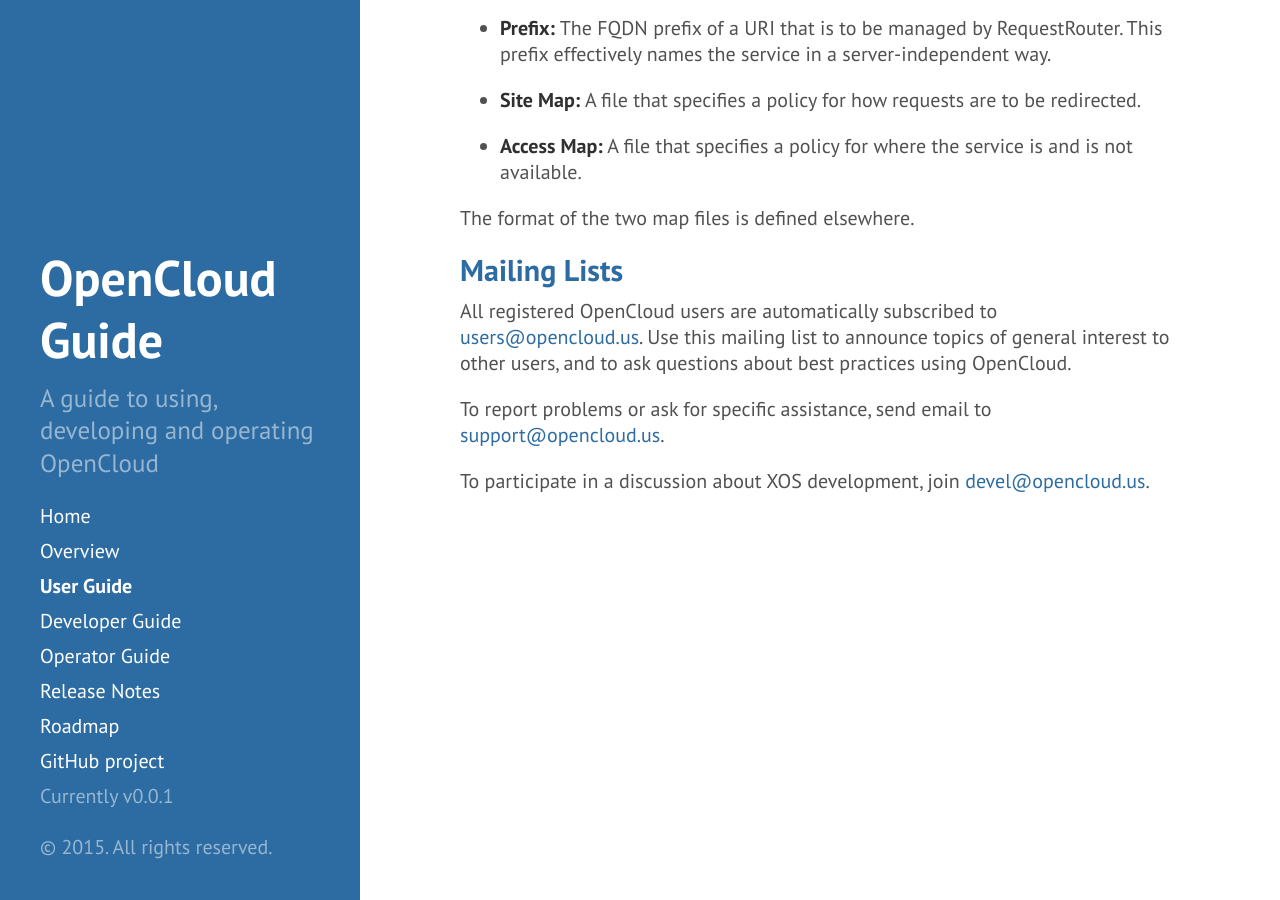
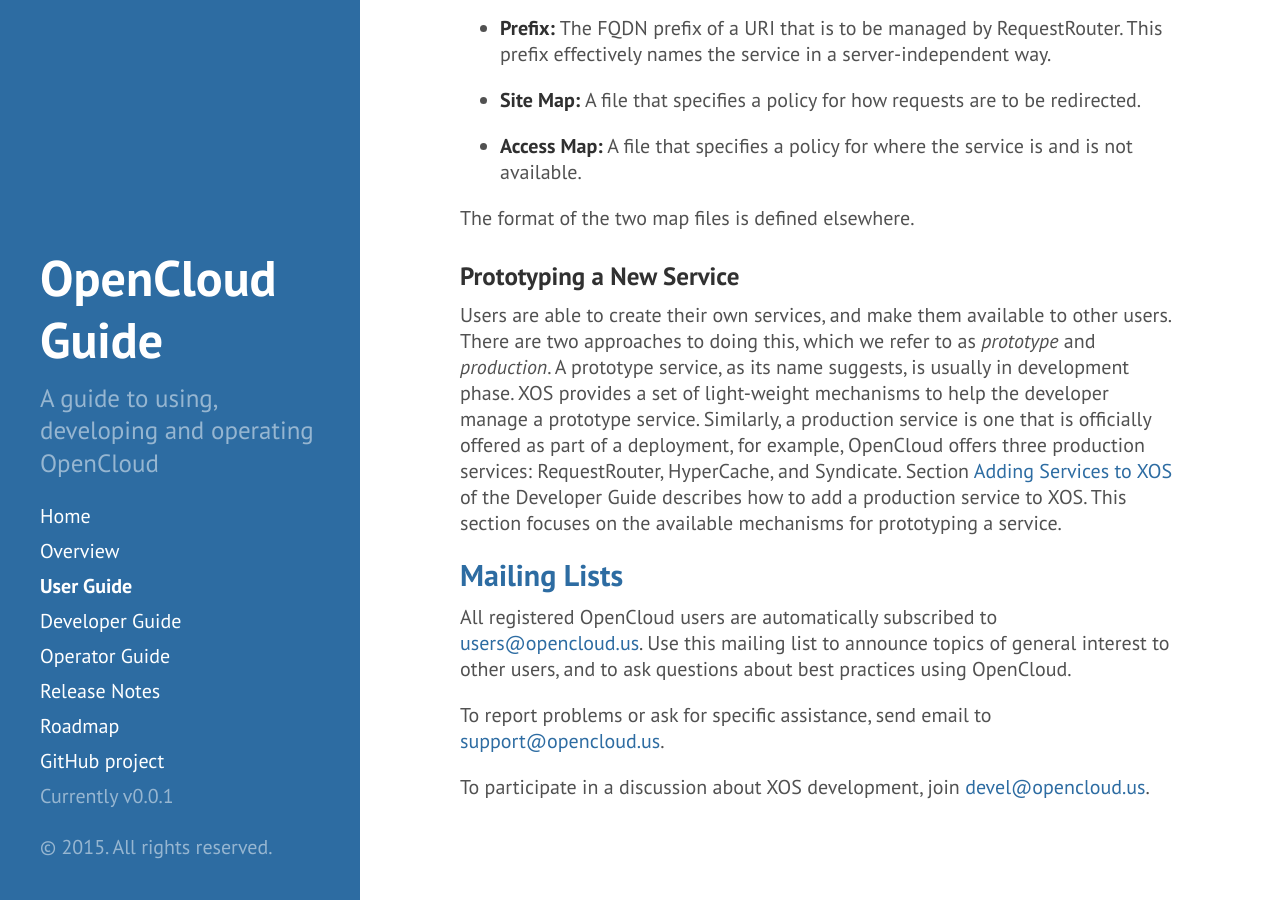
Before and after one commit to open-cloud/open-cloud.github.io.old, a Jekyll site: the page built from 1_user.md, in a window 1280 px wide and 900 px high, scrolled down 9920 px. Built offline with Jekyll 4.4.1, drawn with Linux system fonts in a browser that asks for light colours; Markdown is read by kramdown in place of the engine named in the settings; some of the changed text lies outside the part shown.

Commit message:
administering services

```diff
--- a/1_user.md
+++ b/1_user.md
@@ -287,7 +287,8 @@
 
 There are currently three contributed Services, each of which extends
 the XOS Data Model with its own abstract objects, and hence, is
-accessible via OpenCloud's REST API.
+accessible via OpenCloud's REST API. This section concludes by
+describing how to prototype a new service.
 
 ###Syndicate
 
@@ -469,6 +470,21 @@
 
 The format of the two map files is defined elsewhere.
 
+###Prototyping a New Service
+
+Users are able to create their own services, and make them available
+to other users. There are two approaches to doing this, which we refer
+to as *prototype* and *production*. A prototype service, as its name
+suggests, is usually in development phase. XOS provides a set of
+light-weight mechanisms to help the developer manage a prototype
+service. Similarly, a production service is one that is officially
+offered as part of a deployment, for example, OpenCloud offers three
+production services: RequestRouter, HyperCache, and Syndicate. Section
+[Adding Services to XOS](../2_developer#adding-services) of the
+Developer Guide describes how to add a production service to XOS. This
+section focuses on the available mechanisms for prototyping a service.
+
+
 ##Mailing Lists
 
 All registered OpenCloud users are automatically subscribed to
```
